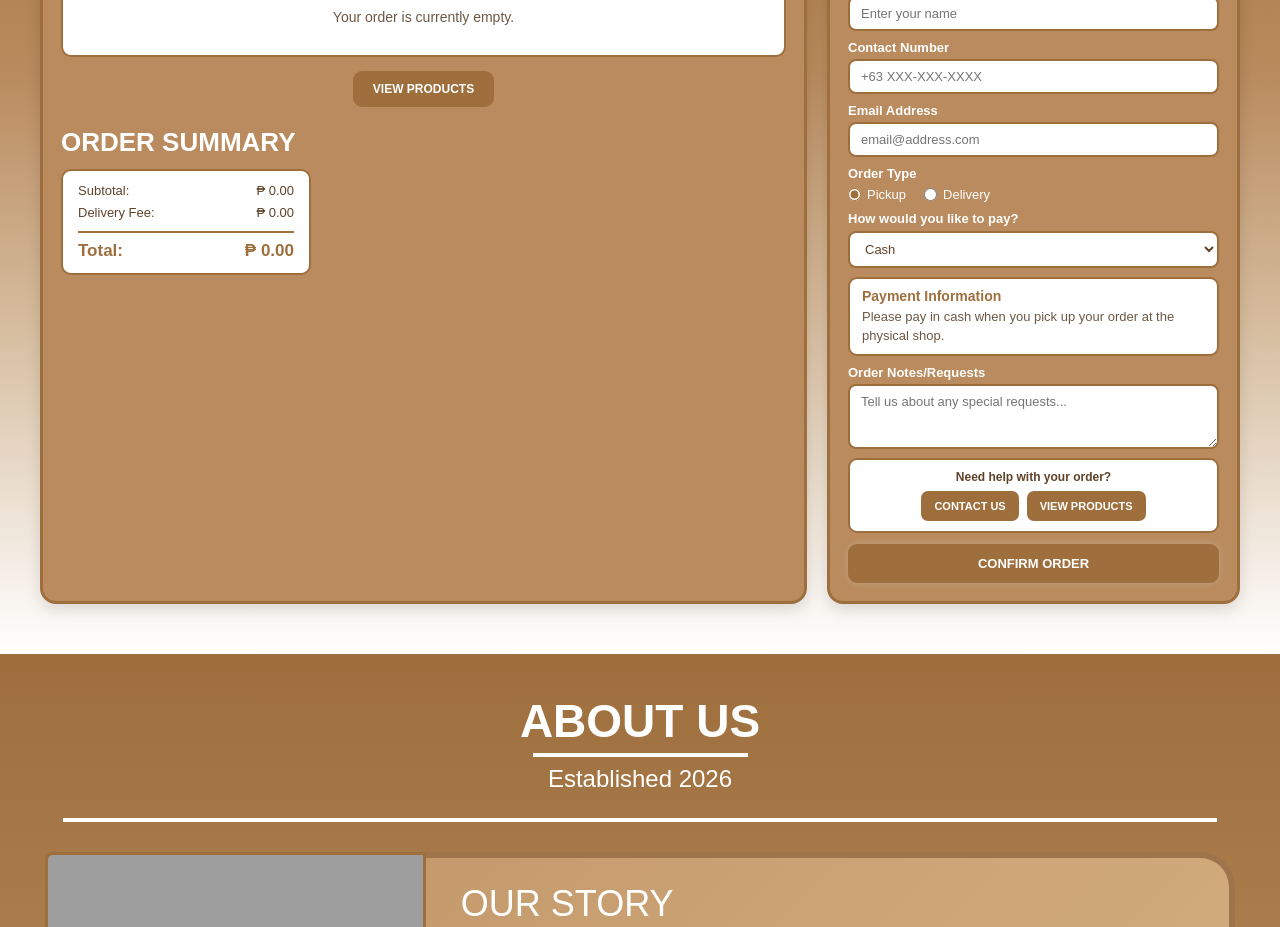
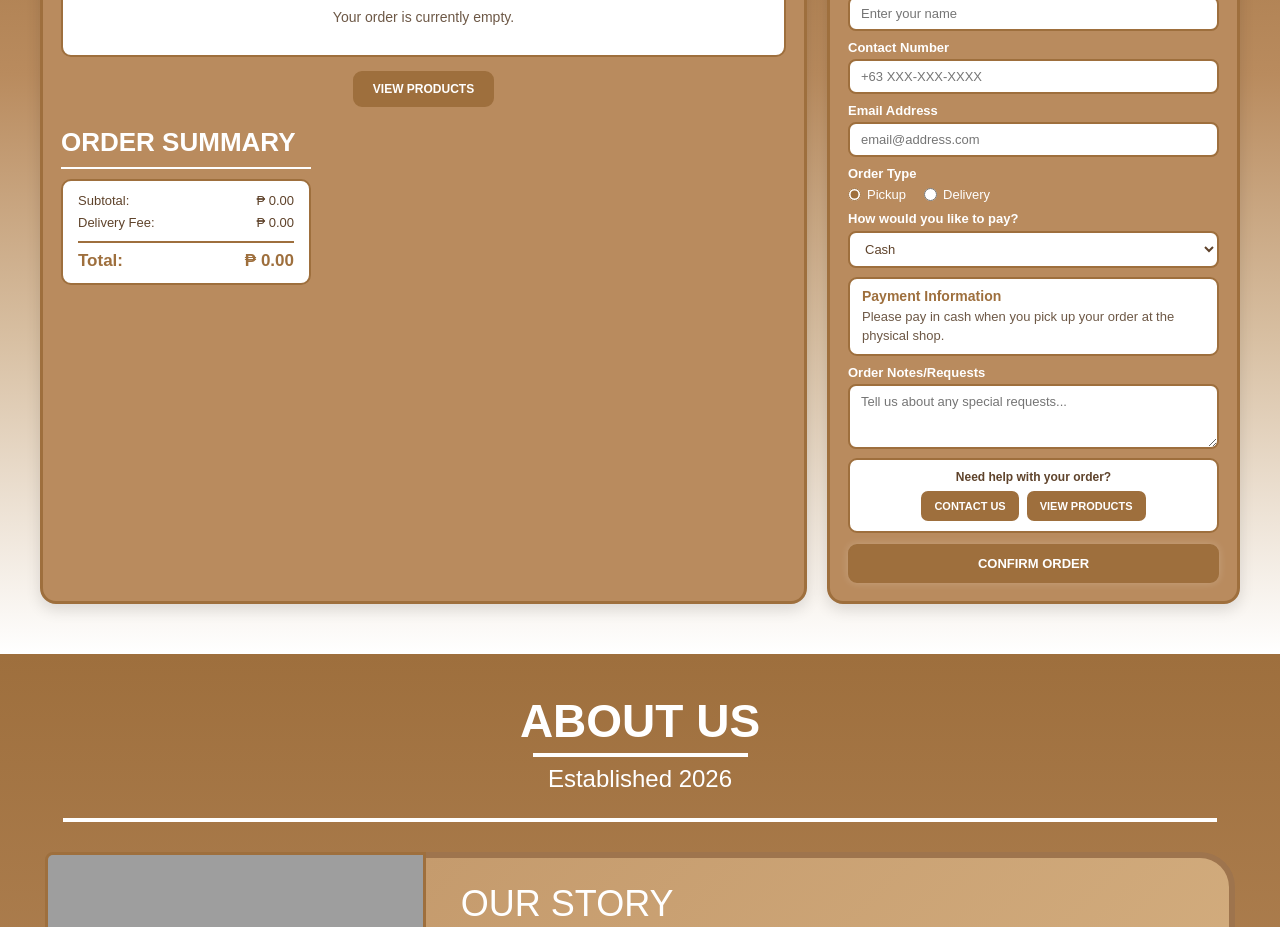
Before and after one commit to AZZYACE/business-portfolio, a React (Vite) app: page / in a window 1280 px wide. Shown: the part 2780-3707 px from the top of the page. Built offline with nearby package versions, Linux system fonts and the light colour scheme; grey boxes are pictures that could not be loaded.

Commit message:
Order Summary edit

```diff
--- a/src/index.css
+++ b/src/index.css
@@ -1903,10 +1903,6 @@ main {
   transform: translateY(-1px);
 }
 
-/* =========================
-   ORDER SUMMARY
-   ========================= */
-
 .order-summary {
   width: 250px;
   max-width: 100%;
@@ -1916,6 +1912,15 @@ main {
 .order-summary h3 {
   text-align: left;
   margin-left: 0;
+}
+
+.order-summary h3::after {
+  content: "";
+  display: block;
+  width: 100%;
+  height: 2px;
+  margin: 8px 0 10px;
+  background: #ffffff;
 }
 
 .order-summary-box {
@@ -1946,10 +1951,6 @@ main {
   font-weight: bold;
   color: #9e6f3d;
 }
-
-/* =========================
-   CUSTOMER INFORMATION
-   ========================= */
 
 .customer-form {
   display: flex;
@@ -2137,10 +2138,6 @@ main {
     0 4px 12px rgba(0, 0, 0, 0.15);
 }
 
-/* =========================
-   NOTIFICATION
-   ========================= */
-
 .order-notification {
   position: fixed;
   top: 85px;
@@ -2203,10 +2200,6 @@ main {
   }
 }
 
-/* =========================
-   RESPONSIVE
-   ========================= */
-
 @media (max-width: 1100px) {
   .order-container {
     grid-template-columns: 1fr;
```
